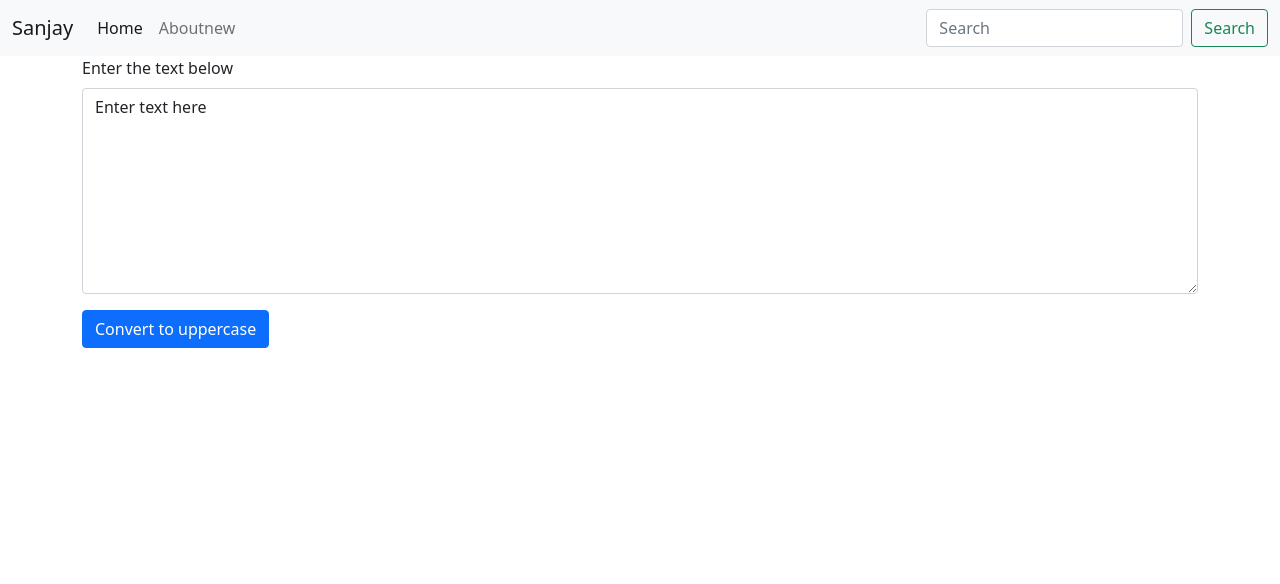
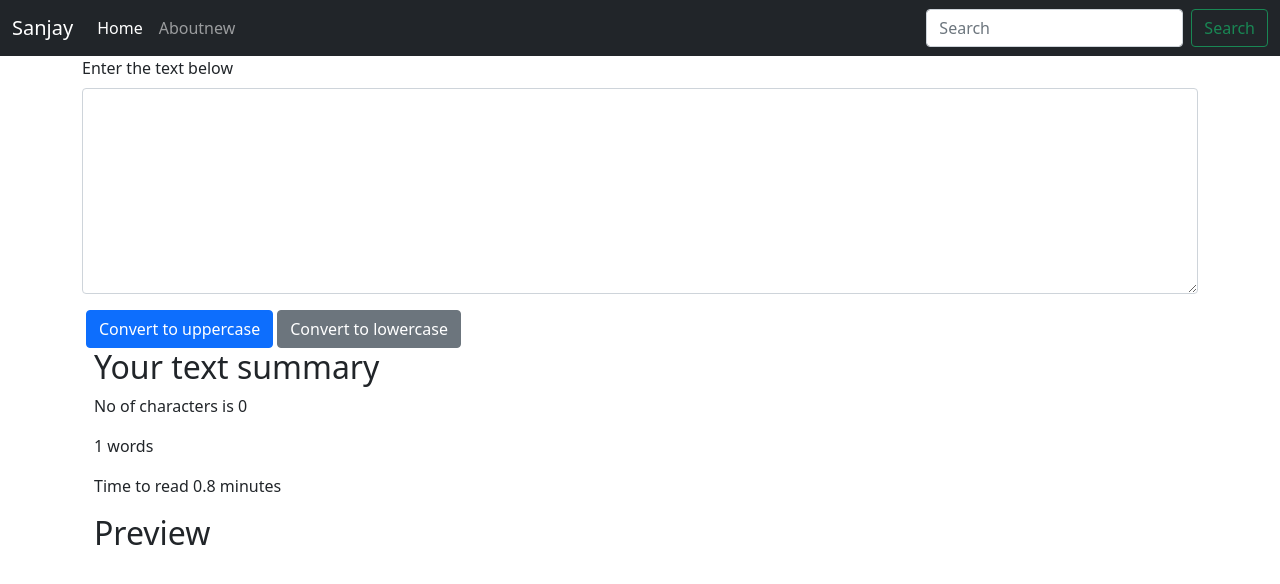
Before and after one commit to sanjaysj6282/Basic-text-malipulator-using-react-js, a React (Create React App) app: page / in a window 1280 px wide. Shown: the top 584 px of the page. Built offline with nearby package versions, Linux system fonts and the light colour scheme.

Commit message:
add click

```diff
--- a/src/Components/Navbar.js
+++ b/src/Components/Navbar.js
@@ -4,7 +4,7 @@ import PropTypes from 'prop-types';
 export default function Navbar(props) {
   return (
     <div>
-      <nav className="navbar navbar-expand-lg navbar-light bg-light">
+      <nav className="navbar navbar-expand-lg navbar-dark bg-dark">
         <div className="container-fluid">
           <a className="navbar-brand" href="/">{props.title}</a>
           <button className="navbar-toggler" type="button" data-bs-toggle="collapse" data-bs-target="#navbarSupportedContent" aria-controls="navbarSupportedContent" aria-expanded="false" aria-label="Toggle navigation">
--- a/src/Components/TextForm.js
+++ b/src/Components/TextForm.js
@@ -3,22 +3,47 @@ import React, {useState} from 'react'
 
 export default function TextForm(props) {
     const handleUpClick= () => {
-        console.log("Uppercase was clicked");
-        setText("Upper case clicked Hurray");
+        // console.log("Uppercase was clicked");
+        let newTest=text.toUpperCase();
+        setText(newTest);
     }
-    const handleOnChange= () => {
-        console.log("On change");
+    const handleOnChange= (event) => {
+        // console.log("On change");
+        setText(event.target.value);
     }
 
-    const[text, setText]=useState('Enter text here');
+    const handleLowerClick = () => {
+        setText(text.toLowerCase());
+    }
+
+    const noofChars = () =>{
+        return(text.length);
+    }
+
+
+    const[text, setText]=useState('');
     // cant directly text="dsdfd"; but use fn
+    let noofchar=noofChars();
+    const val = "No of characters is "+noofchar;
     return (
+        <>
         <div>
             <div className="mb-3">
                 <label for="My box" className="form-label">{props.heading}</label>
                 <textarea className="form-control" value={text} onChange={handleOnChange} id="mybox" rows="8"></textarea>
             </div>
-            <button type="button" className="btn btn-primary" onClick={handleUpClick}>Convert to uppercase</button>
+
+                <button type="button" className="btn btn-primary mx-1" onClick={handleUpClick}>Convert to uppercase</button>
+                <button type="button" class="btn btn-secondary" onClick={handleLowerClick}>Convert to lowercase</button>
         </div>
+        <div className="container">
+            <h2>Your text summary</h2>
+            <p>{val}</p>
+            <p>{text.split(" ").length} words</p>
+            <p>Time to read {0.8*text.split(" ").length} minutes</p>
+            <h2>Preview</h2>
+            <p>{text}</p>
+        </div>
+        </>
     )
 }
```
